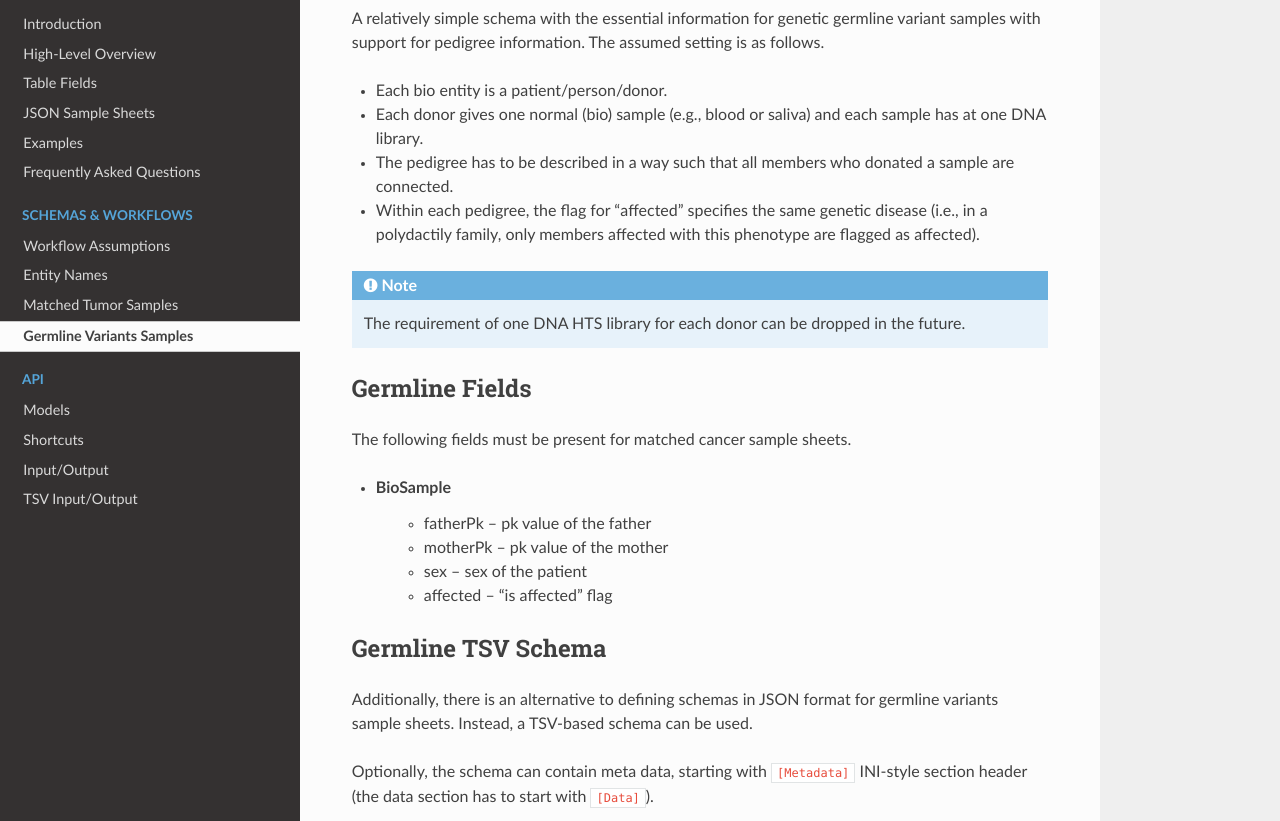
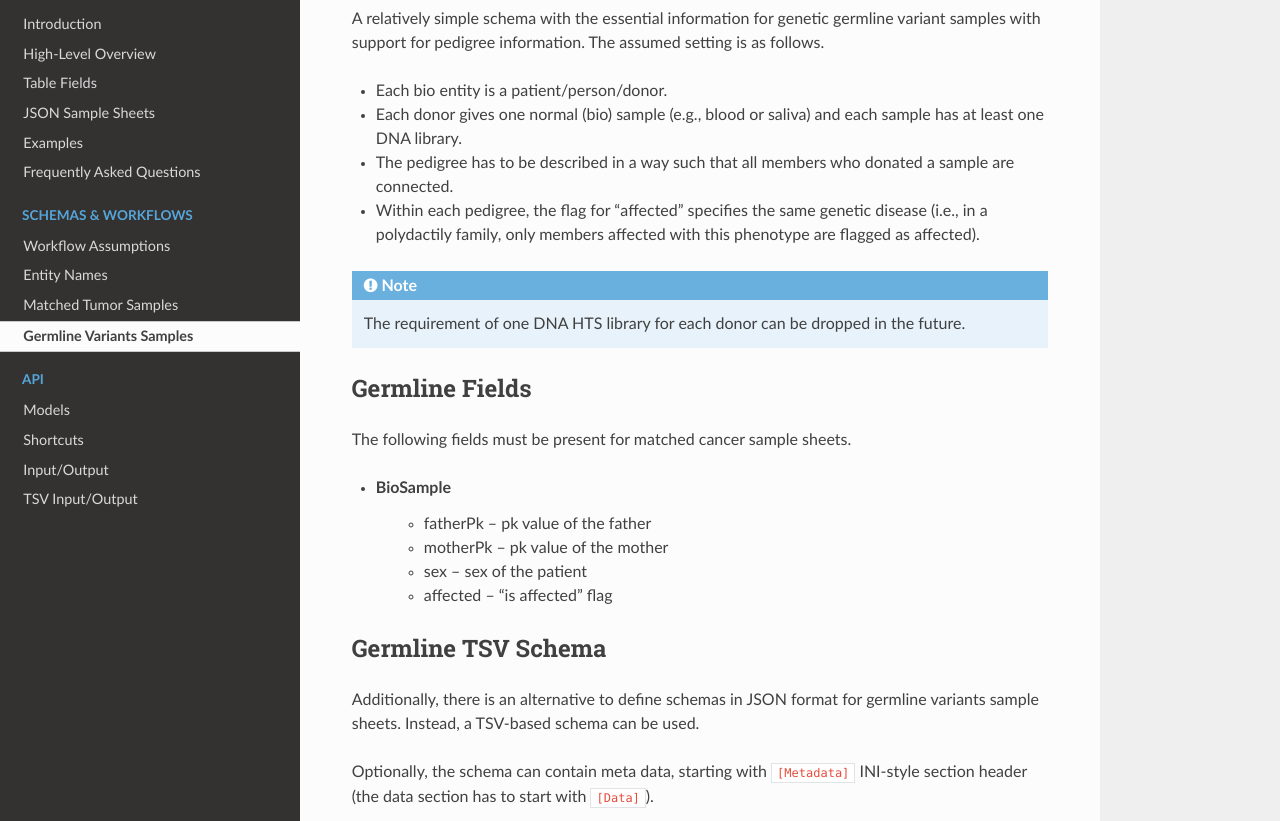
Before and after one commit to bihealth/biomedsheets, a Sphinx documentation site: the page built from docs/source/schema_germline.rst, in a window 1280 px wide and 1400 px high. Shown: the part 153-974 px from the top of the window. Built offline with Sphinx 7.4.7 and the Read the Docs theme 2.0.0, drawn with Linux system fonts in a browser that asks for light colours.

Commit message:
small typos

```diff
--- a/docs/source/schema_germline.rst
+++ b/docs/source/schema_germline.rst
@@ -8,7 +8,7 @@
 The assumed setting is as follows.
 
 - Each bio entity is a patient/person/donor.
-- Each donor gives one normal (bio) sample (e.g., blood or saliva) and each sample has at one DNA library.
+- Each donor gives one normal (bio) sample (e.g., blood or saliva) and each sample has at least one DNA library.
 - The pedigree has to be described in a way such that all members who donated a sample are connected.
 - Within each pedigree, the flag for "affected" specifies the same genetic disease (i.e., in a polydactily family, only members affected with this phenotype are flagged as affected).
 
@@ -32,7 +32,7 @@
 Germline TSV Schema
 -------------------
 
-Additionally, there is an alternative to defining schemas in JSON format for germline variants sample sheets.
+Additionally, there is an alternative to define schemas in JSON format for germline variants sample sheets.
 Instead, a TSV-based schema can be used.
 
 Optionally, the schema can contain meta data, starting with ``[Metadata]`` INI-style section header (the data section has to start with ``[Data]``).
```
